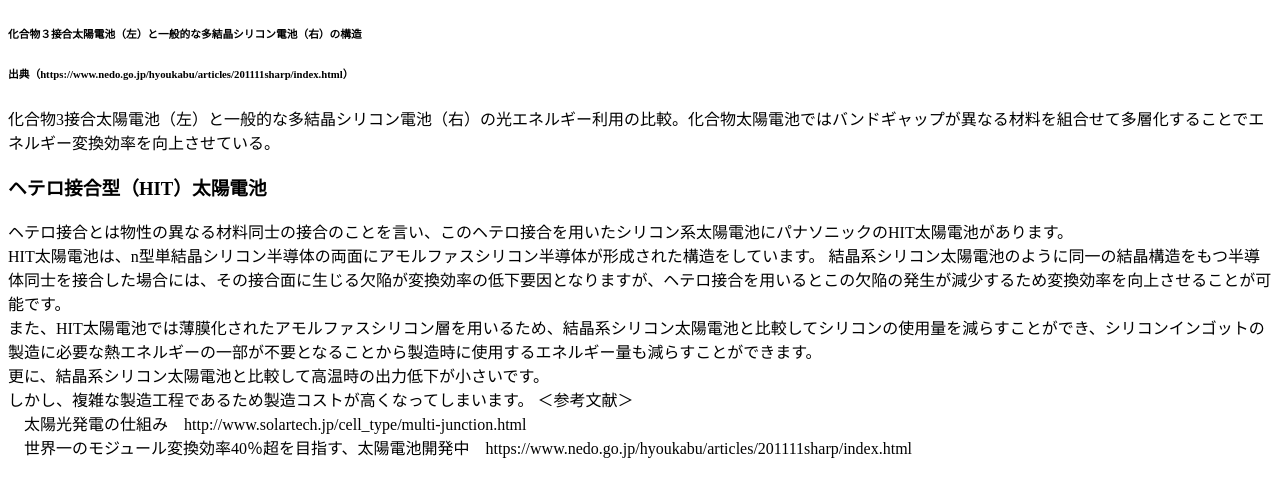
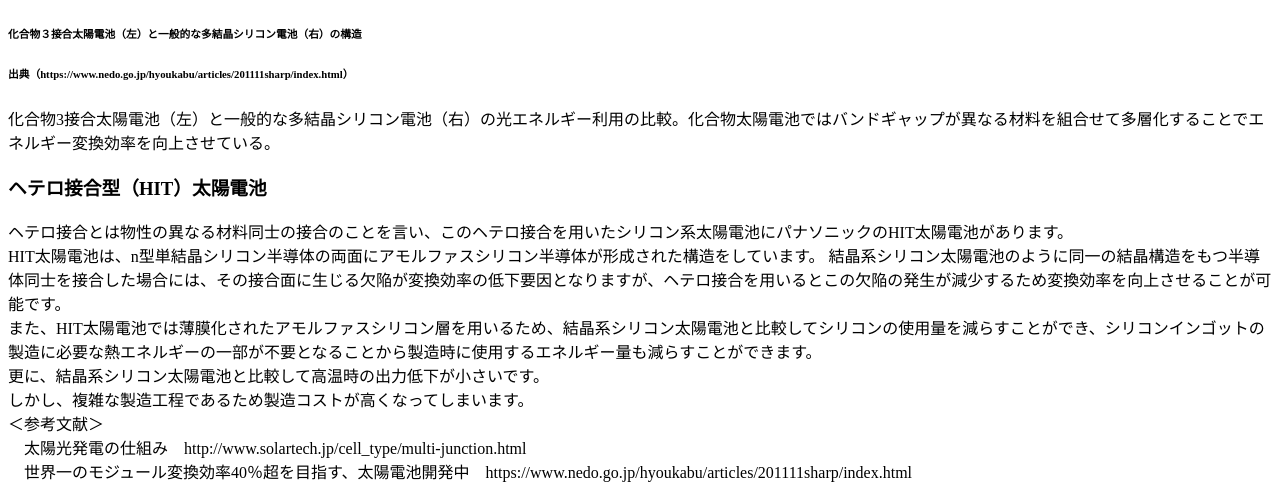
Before and after one commit to Rando5656/-.github.io, a plain HTML site: page index.html in a window 1280 px wide. Shown: the part 704-1195 px from the top of the page. Before the commit the page ends 1171 px from the top, so only its background shows below. Drawn offline with Linux system fonts and the light colour scheme.

Commit message:
Update index.html

```diff
--- a/index.html
+++ b/index.html
@@ -21,7 +21,7 @@
 <p3 class="thick">結晶系シリコン太陽電池のように同一の結晶構造をもつ半導体同士を接合した場合には、その接合面に生じる欠陥が変換効率の低下要因となりますが、ヘテロ接合を用いるとこの欠陥の発生が減少するため変換効率を向上させることが可能です。</p3><br>
 
 <p3>また、HIT太陽電池では薄膜化されたアモルファスシリコン層を用いるため、結晶系シリコン太陽電池と比較してシリコンの使用量を減らすことができ、シリコンインゴットの製造に必要な熱エネルギーの一部が不要となることから製造時に使用するエネルギー量も減らすことができます。</p3><br>
-<p3>更に、結晶系シリコン太陽電池と比較して高温時の出力低下が小さいです。<br><p3>しかし、複雑な製造工程であるため製造コストが高くなってしまいます。</p3>
+<p3>更に、結晶系シリコン太陽電池と比較して高温時の出力低下が小さいです。<br><p3>しかし、複雑な製造工程であるため製造コストが高くなってしまいます。</p3><br>
 
 <p3>＜参考文献＞<br>　太陽光発電の仕組み　http://www.solartech.jp/cell_type/multi-junction.html<br>　世界一のモジュール変換効率40％超を目指す、太陽電池開発中　https://www.nedo.go.jp/hyoukabu/articles/201111sharp/index.html　</p3>
 
```
